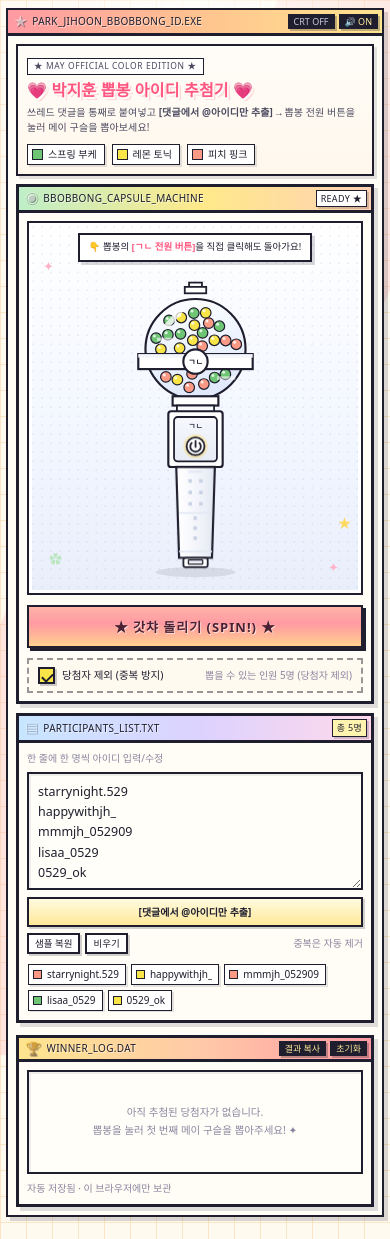
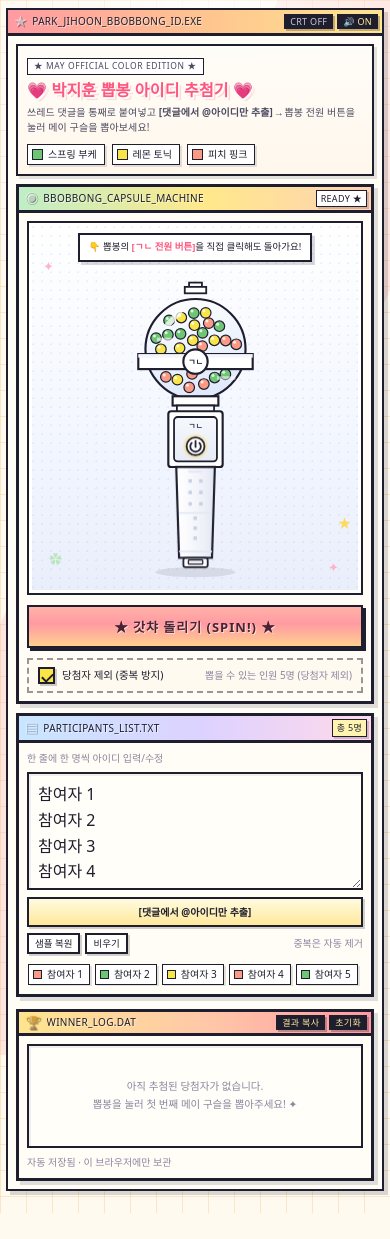
Before and after one commit to ohmyfactory-tech/may-gacha, a plain HTML site: page id/index.html in a window 390 px wide. After the commit the page ends 1213 px from the top, so only its background shows below. Drawn offline with Linux system fonts and the light colour scheme; a web font is replaced by a local one.

Commit message:
ID gacha: drop real-looking sample IDs, generic placeholders, keep pixel font on all form text

```diff
--- a/id/index.html
+++ b/id/index.html
@@ -33,6 +33,8 @@
 }
 *{box-sizing:border-box;}
 html{-webkit-text-size-adjust:100%;}
+/* 폼 요소도 픽셀 폰트 상속 (모바일 Safari에서 시스템 폰트로 바뀌지 않도록) */
+button,input,select,textarea{font-family:inherit; font-size:inherit; letter-spacing:inherit;}
 body{
   margin:0; min-height:100%;
   font-family:'Galmuri11','DungGeunMo','NeoDungGeunMo','DotGothic16','Apple SD Gothic Neo','Malgun Gothic',system-ui,monospace;
@@ -257,8 +259,13 @@ textarea#ids{
   outline:none;
 }
 textarea#ids:focus{background:#fff; box-shadow:inset 2px 2px 0 rgba(30,30,46,.07), 0 0 0 2px #ffe58f;}
+textarea#ids::placeholder{
+  font-family:'Galmuri11','DungGeunMo','NeoDungGeunMo','DotGothic16','Apple SD Gothic Neo','Malgun Gothic',system-ui,monospace;
+  color:#a49cba; opacity:1;
+}
+textarea#ids::-webkit-input-placeholder{letter-spacing:0;}
 .chips{display:flex; flex-wrap:wrap; gap:5px; margin-top:9px; max-height:112px; overflow:auto; padding:1px;}
-.chips:empty::before{content:"아직 참여자가 없어요 — 아이디를 붙여넣어 주세요"; font-size:10.5px; color:var(--ink-mute);}
+.chips:empty::before{content:"아직 참여자가 없어요 — 명단을 입력해 주세요"; font-size:10.5px; color:var(--ink-mute);}
 .chip{
   display:inline-flex; align-items:center; gap:5px; max-width:100%;
   padding:2px 6px 2px 4px; font-size:11px; background:#fff;
@@ -359,6 +366,10 @@ body.crt{background-color:#f6efd9;}
   .stage .deco.b{top:auto; bottom:60px; right:10px;}
   .log{max-height:none; min-height:96px;}
   textarea#ids{min-height:118px;}
+}
+@media (max-width: 520px){
+  /* iOS Safari가 포커스 시 화면을 확대하지 않도록 16px 유지 */
+  textarea#ids{font-size:16px;}
 }
 @media (max-width: 520px){
   .wrap{padding:8px 6px 22px;}
@@ -562,7 +573,7 @@ body.crt{background-color:#f6efd9;}
             <div class="row" style="gap:5px; margin-bottom:6px;">
               <span class="hint">한 줄에 한 명씩 아이디 입력/수정</span>
             </div>
-            <textarea id="ids" spellcheck="false" placeholder="starrynight.529&#10;happywithjh_&#10;mmmjh_052909&#10;… 또는 쓰레드 댓글 전체를 붙여넣고 아래 버튼을 누르세요"></textarea>
+            <textarea id="ids" spellcheck="false" placeholder="명단을 입력해 주세요 (한 줄에 한 명씩)&#10;또는 쓰레드 댓글 전체를 붙여넣고&#10;아래 [댓글에서 @아이디만 추출]을 누르세요."></textarea>
             <button class="mini wide hi" id="extractBtn" type="button" style="margin-top:7px;">[댓글에서 @아이디만 추출]</button>
             <div class="row" style="margin-top:6px; gap:5px;">
               <button class="mini" id="sampleBtn" type="button">샘플 복원</button>
@@ -606,7 +617,7 @@ body.crt{background-color:#f6efd9;}
     </div>
     <div class="pcontent">
       <div class="bigbead" id="popBead"></div>
-      <div class="lb">당첨 아이디</div>      <div class="who" id="popName">@</div>
+      <div class="lb">당첨자</div>      <div class="who" id="popName">-</div>
       <div class="cname" id="popColor"><i class="dot"></i>스프링 부케</div>
       <div class="popbtns">
         <button class="mini go" id="popAgain" type="button">한 번 더 뽑기</button>
@@ -628,7 +639,8 @@ body.crt{background-color:#f6efd9;}
     { name:"레몬 토닉",  hex:"#F9E547" },
     { name:"피치 핑크",  hex:"#FA9A85" }
   ];
-  var SAMPLE = ["starrynight.529","happywithjh_","mmmjh_052909","lisaa_0529","0529_ok"];
+  // 예시는 실제 아이디 형태가 아닌 일반 이름만 쓴다 (개인정보 노출 방지)
+  var SAMPLE = ["참여자 1","참여자 2","참여자 3","참여자 4","참여자 5"];
 
   var KEY = {
     list:"bbobbong_id_list_v1",
@@ -690,14 +702,27 @@ body.crt{background-color:#f6efd9;}
   function cleanHandle(s){
     return String(s || "").replace(/^@+/, "").replace(/[^\w.]/g, "").slice(0, 30);
   }
+  // 아이디 형태일 때만 @를 붙여 보여준다
+  function fmt(id){ return ID_RE.test(String(id)) ? "@" + id : String(id); }
   function parseList(raw){
     var out = [], seen = {};
+    function keep(v){
+      if(!v) return;
+      var k = v.toLowerCase();
+      if(seen[k]) return;
+      seen[k] = 1; out.push(v);
+    }
     function push(h){
       var c = cleanHandle(h);
       if(!c || !ID_RE.test(c)) return;
-      var k = c.toLowerCase();
-      if(seen[k]) return;
-      seen[k] = 1; out.push(c);
+      keep(c);
+    }
+    // 한 줄에 한 명씩 직접 적은 이름(한글 포함)도 그대로 받는다
+    function pushName(line){
+      var v = String(line || "").replace(/^@+/, "").replace(/\s+/g, " ")
+        .replace(/[,;:!?)\]}§]+$/, "").trim().slice(0, 30);
+      if(!v) return;
+      keep(v);
     }
     var text = String(raw || "");
     var at = text.match(/@[A-Za-z0-9._]{2,30}/g);
@@ -705,17 +730,8 @@ body.crt{background-color:#f6efd9;}
       at.forEach(function(t){ push(t.slice(1)); });
       return out;
     }
-    // @ 없이 한 줄에 한 명씩 적은 경우
-    text.split(/\r?\n/).forEach(function(line){
-      var t = line.trim().replace(/^@+/, "");
-      if(!t) return;
-      var tokens = t.split(/[\s,\t]+/).filter(Boolean);
-      if(tokens.length === 1){ push(tokens[0]); return; }
-      tokens.forEach(function(tk){
-        var c = tk.replace(/^@+/, "").replace(/[,.;:!?)\]}§]$/g, "");
-        if(ID_RE.test(c) && /[0-9._]/.test(c)) push(c); // 댓글 문장 속 아이디만
-      });
-    });
+    // @ 없이 한 줄에 한 명씩 적은 경우: 한 줄 = 한 명
+    text.split(/\r?\n/).forEach(function(line){ pushName(line); });
     return out;
   }
 
@@ -735,7 +751,7 @@ body.crt{background-color:#f6efd9;}
     var ws = winnerSet();
     var html = state.list.map(function(id){
       var c = chipColorFor(id), out = ws[winnerKey(id)] ? " out" : "";
-      return '<span class="chip'+out+'" title="@'+esc(id)+'">'+
+      return '<span class="chip'+out+'" title="'+esc(fmt(id))+'">'+
              '<i class="dot" style="background:'+c.hex+'"></i>'+
              '<span class="t">'+esc(id)+'</span></span>';
     }).join("");
@@ -769,7 +785,7 @@ body.crt{background-color:#f6efd9;}
       return '<div class="wrow">'+
         '<span class="no">'+(i+1)+'</span>'+
         '<i class="dot" style="background:'+c.hex+'"></i>'+
-        '<span class="who" title="@'+esc(w.id)+'">@'+esc(w.id)+'</span>'+
+        '<span class="who" title="'+esc(fmt(w.id))+'">'+esc(fmt(w.id))+'</span>'+
         '<span class="cn">'+c.name+'</span>'+
         '<span class="at">'+esc(w.at || "")+'</span>'+
       '</div>';
@@ -952,7 +968,7 @@ body.crt{background-color:#f6efd9;}
   /* ── 팝업 ───────────────────────────── */
   function openPop(id, ci){
     var c = COLORS[ci] || COLORS[0];
-    el.popName.textContent = "@" + id;
+    el.popName.textContent = fmt(id);
     el.popBead.style.background = c.hex;
     el.popColor.innerHTML = '<i class="dot" style="background:'+c.hex+'"></i>' + c.name;
     el.overlay.hidden = false;
@@ -997,7 +1013,7 @@ body.crt{background-color:#f6efd9;}
     if(!state.wins.length) return "";
     var lines = ["🍭 박지훈 뽑봉 아이디 추첨 결과", ""];
     state.wins.forEach(function(w, i){
-      lines.push((i+1) + ". @" + w.id + "  (" + COLORS[w.ci].name + ")");
+      lines.push((i+1) + ". " + fmt(w.id) + "  (" + COLORS[w.ci].name + ")");
     });
     lines.push("");
     lines.push("참여 " + state.list.length + "명 · 당첨 " + state.wins.length + "명");
@@ -1034,7 +1050,7 @@ body.crt{background-color:#f6efd9;}
     var ids = parseList(raw);
     if(!raw.trim()){ toast("명단을 먼저 붙여넣어 주세요"); return; }
     if(!ids.length){ toast("@아이디를 찾지 못했어요 — 댓글을 다시 확인해 주세요"); return; }
-    el.ids.value = ids.map(function(i){ return "@" + i; }).join("\n");
+    el.ids.value = ids.map(fmt).join("\n");
     state.list = ids; save(); renderChips(); renderPool();
     toast(ids.length + "명의 @아이디만 추렸어요!");
   });
@@ -1092,7 +1108,7 @@ body.crt{background-color:#f6efd9;}
   /* ── 시작 ───────────────────────────── */
   load();
   if(!state.list.length){ el.ids.value = SAMPLE.join("\n"); state.list = parseList(el.ids.value); save(); }
-  else el.ids.value = state.list.map(function(i){ return "@" + i; }).join("\n");
+  else el.ids.value = state.list.map(fmt).join("\n");
   renderChips(); renderPool(); renderLog();
   buildBeads();
   window.__bbobbong = { spin: spin, parseList: parseList, state: state };
```
